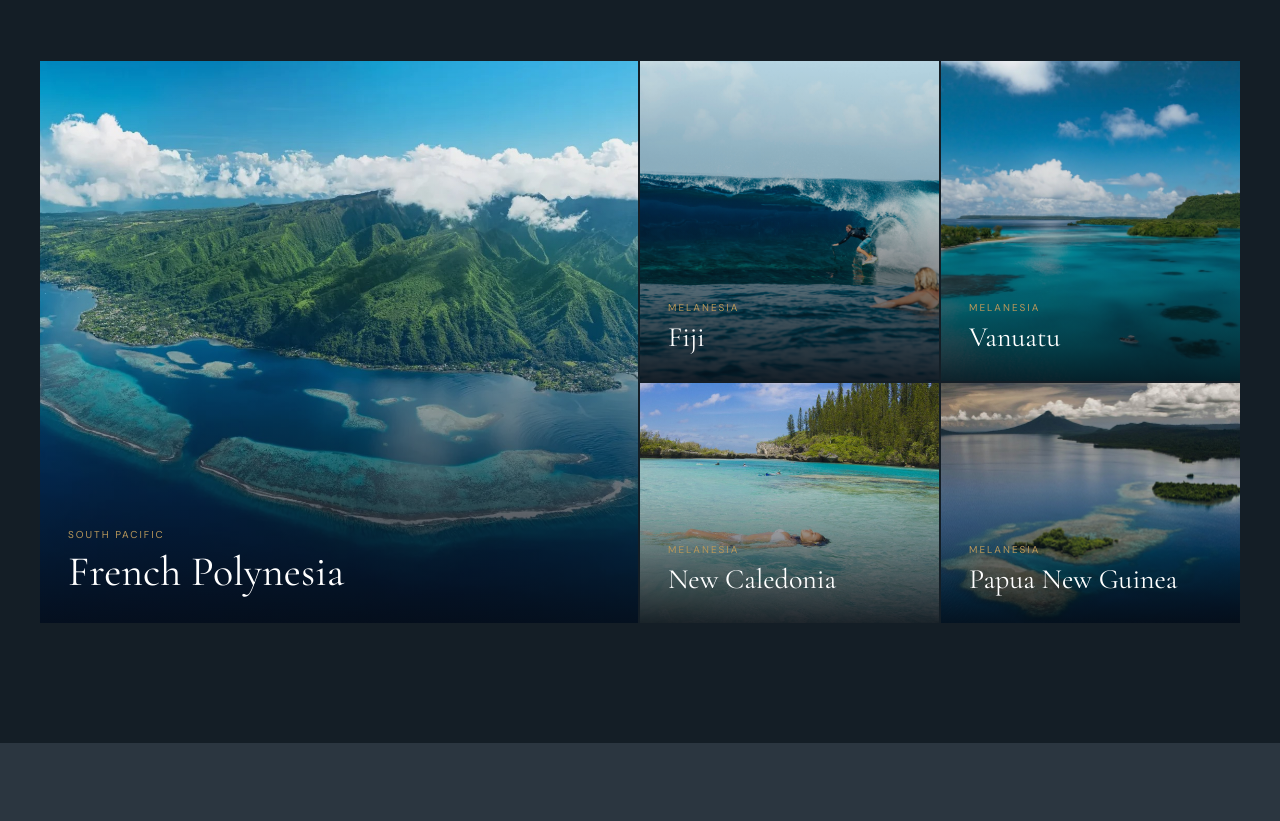
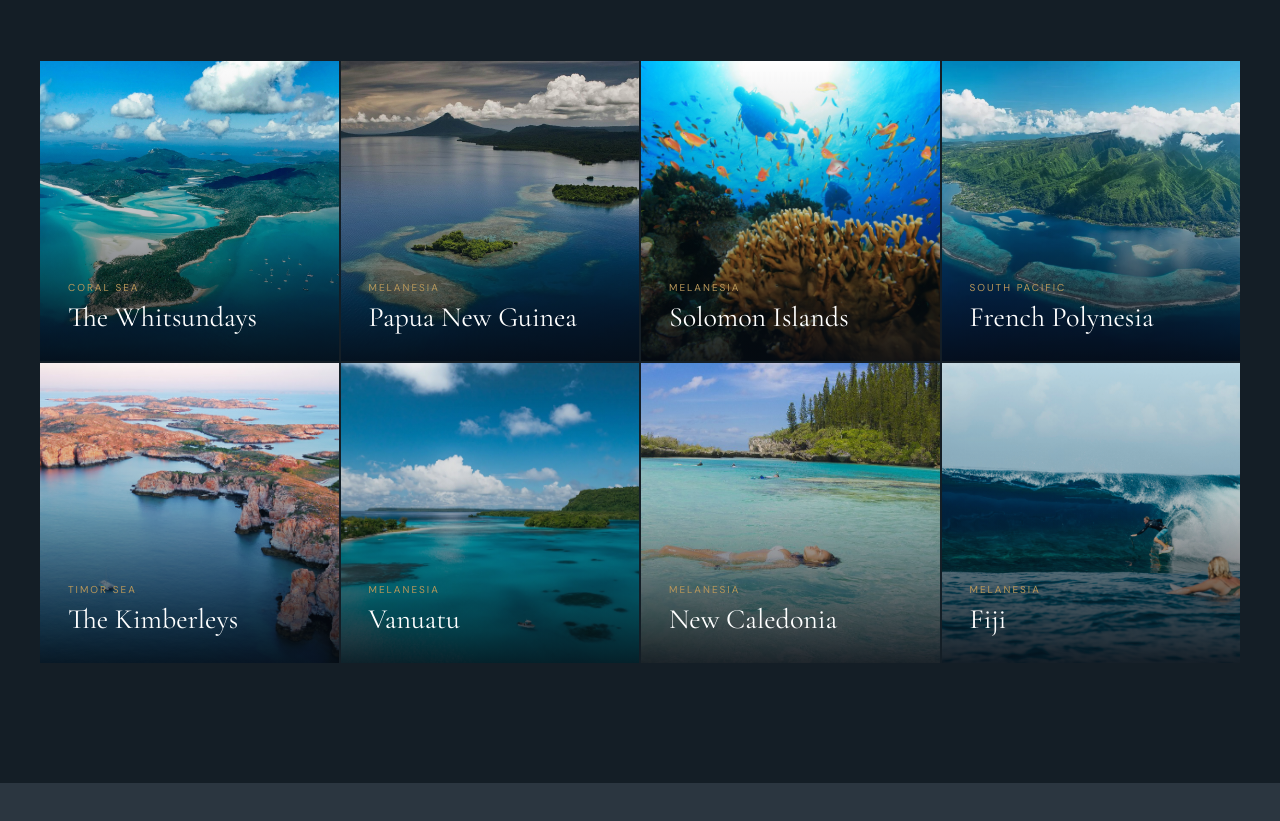
Before and after one commit to Williamsurf/Yacht-Pazienzan, a website: page index.html in a window 1280 px wide. Shown: the part 3313-4134 px from the top of the page. Drawn offline with nearby package versions, Linux system fonts and the light colour scheme.

Commit message:
Expand Pacific Destinations to a 2x4 grid with new locations
Adds The Whitsundays, Solomon Islands, and The Kimberleys to the
destinations grid alongside the existing five locations, and
rearranges tile order per requested layout.

```diff
--- a/index.html
+++ b/index.html
@@ -627,8 +627,8 @@
     }
     .destinations-grid {
       display: grid;
-      grid-template-columns: 2fr 1fr 1fr;
-      grid-template-rows: 320px 240px;
+      grid-template-columns: repeat(4, 1fr);
+      grid-template-rows: 300px 300px;
       gap: 2px;
     }
     .dest-card {
@@ -636,7 +636,6 @@
       overflow: hidden;
       cursor: pointer;
     }
-    .dest-card--featured { grid-row: 1 / 3; }
     .dest-card-bg {
       position: absolute;
       inset: 0;
@@ -677,16 +676,14 @@
       color: var(--white);
       line-height: 1.1;
     }
-    .dest-card--featured .dest-name { font-size: 42px; }
     .dest-desc {
       font-size: 13px;
       color: rgba(244,239,232,0.6);
       margin-top: 8px;
       line-height: 1.6;
       max-width: 280px;
-    }
-    .dest-card--featured .dest-desc { display: block; }
-    .dest-card:not(.dest-card--featured) .dest-desc { display: none; }
+      display: none;
+    }
 
     /* ─── YACHT SECTION ──────────────────────────────────────────────── */
     .yacht {
@@ -1133,7 +1130,7 @@
         grid-template-columns: 1fr 1fr;
         grid-template-rows: auto;
       }
-      .dest-card--featured { grid-column: 1 / -1; aspect-ratio: 16/7; }
+      .dest-card { aspect-ratio: 4/3; }
       .testimonials-grid { grid-template-columns: 1fr; }
       .footer-top { grid-template-columns: 1fr 1fr; gap: 40px; }
       .destinations-header { flex-direction: column; gap: 20px; }
@@ -1145,7 +1142,6 @@
       .experience-grid, .amenities-grid { grid-template-columns: 1fr; }
       .experience-grid .exp-card:last-child { grid-column: auto; aspect-ratio: 3/4; }
       .destinations-grid { grid-template-columns: 1fr; grid-template-rows: auto; }
-      .dest-card--featured { grid-column: auto; aspect-ratio: 3/2; }
       .dest-card { aspect-ratio: 3/2; }
       .form-row { grid-template-columns: 1fr; }
       .footer-top { grid-template-columns: 1fr; }
@@ -1407,7 +1403,52 @@
         </div>
       </div>
       <div class="destinations-grid">
-        <div class="dest-card dest-card--featured reveal">
+        <div class="dest-card reveal">
+          <div class="dest-card-bg">
+            <img
+              src="Brand_assets/whitsundays beach.jpg"
+              alt="Aerial view of Whitehaven Beach swirling sands in the Whitsundays"
+              loading="lazy"
+              style="object-position: center 55%;"
+            />
+          </div>
+          <div class="dest-card-overlay"></div>
+          <div class="dest-card-content">
+            <div class="dest-region">Coral Sea</div>
+            <h3 class="dest-name">The Whitsundays</h3>
+          </div>
+        </div>
+        <div class="dest-card reveal reveal-delay-1">
+          <div class="dest-card-bg">
+            <img
+              src="Brand_assets/png pic.jpg"
+              alt="Aerial view of volcanic islands and reef in Papua New Guinea"
+              loading="lazy"
+              style="object-position: center 40%;"
+            />
+          </div>
+          <div class="dest-card-overlay"></div>
+          <div class="dest-card-content">
+            <div class="dest-region">Melanesia</div>
+            <h3 class="dest-name">Papua New Guinea</h3>
+          </div>
+        </div>
+        <div class="dest-card reveal reveal-delay-2">
+          <div class="dest-card-bg">
+            <img
+              src="Brand_assets/solly scuba.jpg"
+              alt="Scuba divers among coral and reef fish in the Solomon Islands"
+              loading="lazy"
+              style="object-position: center 55%;"
+            />
+          </div>
+          <div class="dest-card-overlay"></div>
+          <div class="dest-card-content">
+            <div class="dest-region">Melanesia</div>
+            <h3 class="dest-name">Solomon Islands</h3>
+          </div>
+        </div>
+        <div class="dest-card reveal reveal-delay-3">
           <div class="dest-card-bg">
             <img
               src="Brand_assets/french poly.jpeg"
@@ -1422,7 +1463,52 @@
             <h3 class="dest-name">French Polynesia</h3>
           </div>
         </div>
+        <div class="dest-card reveal">
+          <div class="dest-card-bg">
+            <img
+              src="Brand_assets/kimberleys.jpg"
+              alt="Aerial view of rugged coastline and islands in the Kimberleys"
+              loading="lazy"
+              style="object-position: center 45%;"
+            />
+          </div>
+          <div class="dest-card-overlay"></div>
+          <div class="dest-card-content">
+            <div class="dest-region">Timor Sea</div>
+            <h3 class="dest-name">The Kimberleys</h3>
+          </div>
+        </div>
         <div class="dest-card reveal reveal-delay-1">
+          <div class="dest-card-bg">
+            <img
+              src="Brand_assets/vanuatu.jpeg"
+              alt="Turquoise lagoon and white sand beach in Vanuatu"
+              loading="lazy"
+              style="object-position: center 50%;"
+            />
+          </div>
+          <div class="dest-card-overlay"></div>
+          <div class="dest-card-content">
+            <div class="dest-region">Melanesia</div>
+            <h3 class="dest-name">Vanuatu</h3>
+          </div>
+        </div>
+        <div class="dest-card reveal reveal-delay-2">
+          <div class="dest-card-bg">
+            <img
+              src="Brand_assets/New caledonia.jpg"
+              alt="Crystal clear lagoon waters of New Caledonia"
+              loading="lazy"
+              style="object-position: center 55%;"
+            />
+          </div>
+          <div class="dest-card-overlay"></div>
+          <div class="dest-card-content">
+            <div class="dest-region">Melanesia</div>
+            <h3 class="dest-name">New Caledonia</h3>
+          </div>
+        </div>
+        <div class="dest-card reveal reveal-delay-3">
           <div class="dest-card-bg">
             <img
               src="fiji.jpg"
@@ -1435,51 +1521,6 @@
           <div class="dest-card-content">
             <div class="dest-region">Melanesia</div>
             <h3 class="dest-name">Fiji</h3>
-          </div>
-        </div>
-        <div class="dest-card reveal reveal-delay-2">
-          <div class="dest-card-bg">
-            <img
-              src="Brand_assets/vanuatu.jpeg"
-              alt="Turquoise lagoon and white sand beach in Vanuatu"
-              loading="lazy"
-              style="object-position: center 50%;"
-            />
-          </div>
-          <div class="dest-card-overlay"></div>
-          <div class="dest-card-content">
-            <div class="dest-region">Melanesia</div>
-            <h3 class="dest-name">Vanuatu</h3>
-          </div>
-        </div>
-        <div class="dest-card reveal reveal-delay-3">
-          <div class="dest-card-bg">
-            <img
-              src="Brand_assets/New caledonia.jpg"
-              alt="Crystal clear lagoon waters of New Caledonia"
-              loading="lazy"
-              style="object-position: center 55%;"
-            />
-          </div>
-          <div class="dest-card-overlay"></div>
-          <div class="dest-card-content">
-            <div class="dest-region">Melanesia</div>
-            <h3 class="dest-name">New Caledonia</h3>
-          </div>
-        </div>
-        <div class="dest-card reveal reveal-delay-4">
-          <div class="dest-card-bg">
-            <img
-              src="Brand_assets/png pic.jpg"
-              alt="Aerial view of volcanic islands and reef in Papua New Guinea"
-              loading="lazy"
-              style="object-position: center 40%;"
-            />
-          </div>
-          <div class="dest-card-overlay"></div>
-          <div class="dest-card-content">
-            <div class="dest-region">Melanesia</div>
-            <h3 class="dest-name">Papua New Guinea</h3>
           </div>
         </div>
       </div>
```
Also changed, not shown: Brand_assets/kimberleys.jpg (added), Brand_assets/solly scuba.jpg (added), Brand_assets/whitsundays beach.jpg (added).
